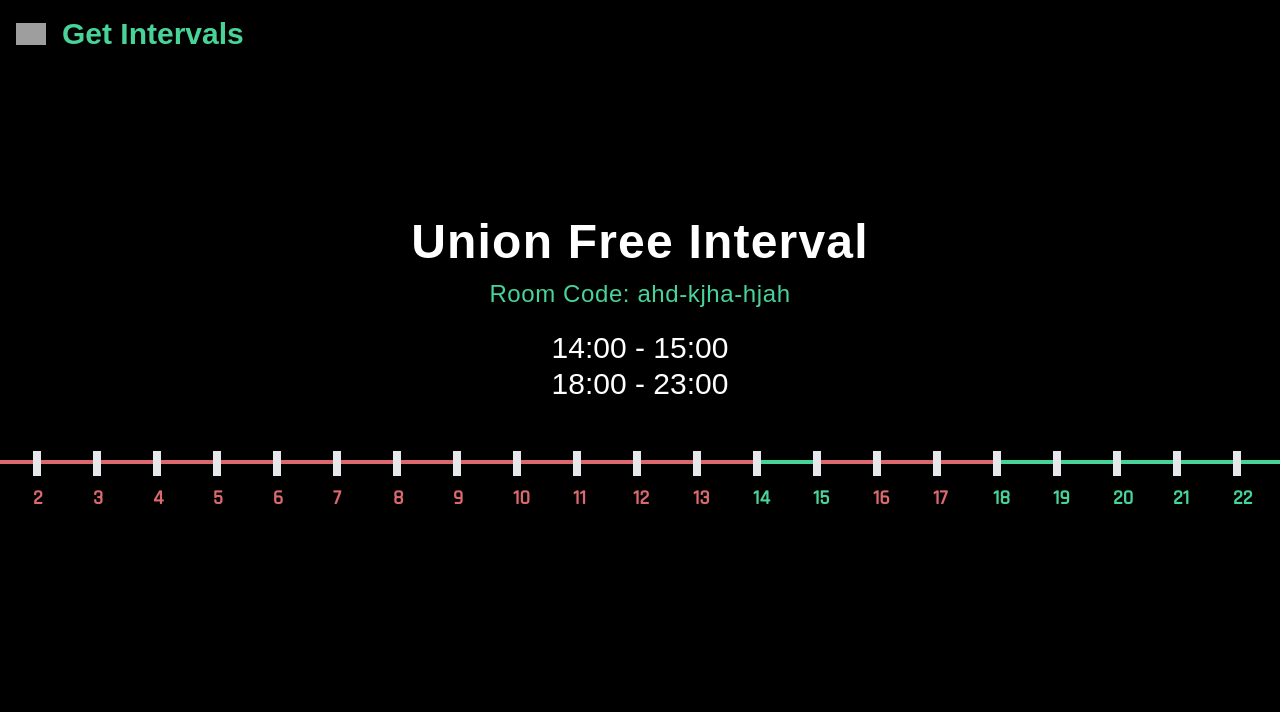
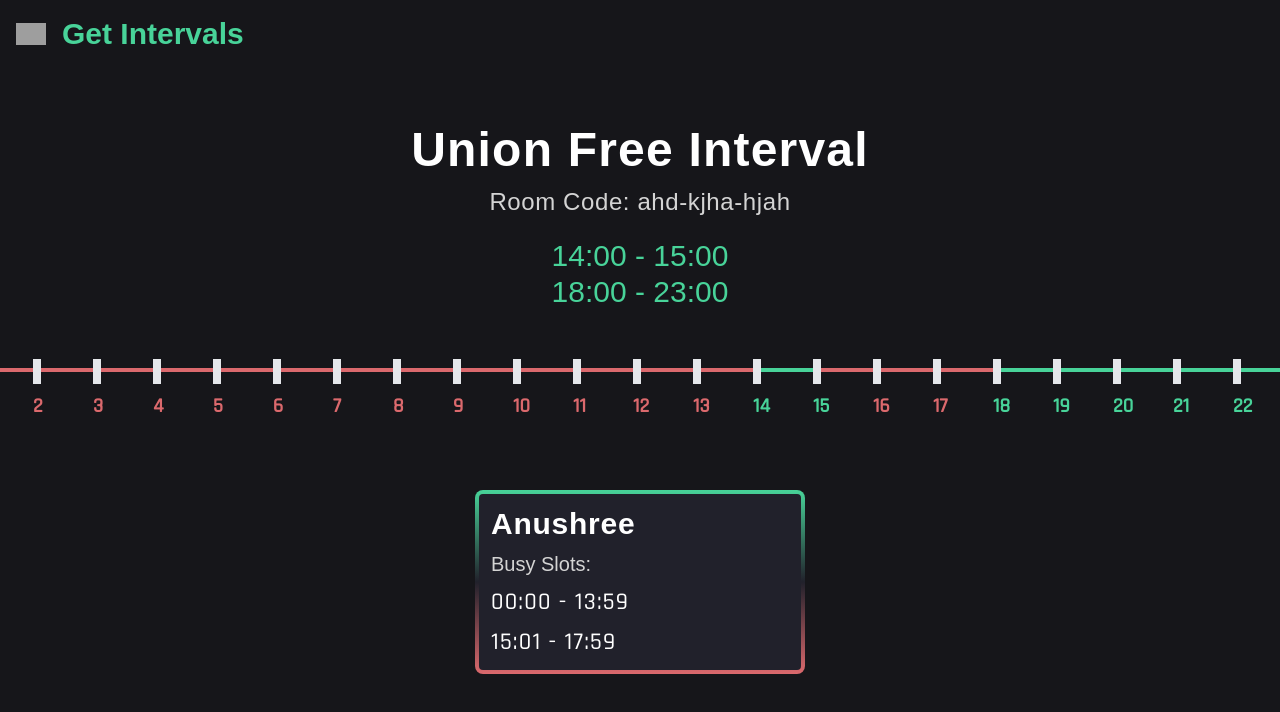
Before and after one commit to coderKrysio/get-interval, a Next.js app: page / in a window 1280 px wide. Shown: the top 712 px of the page. Built offline with nearby package versions, Linux system fonts and the light colour scheme; grey boxes are pictures that could not be loaded; a web font is replaced by a local one.

Commit message:
added memberinfo card

```diff
--- /dev/null
+++ b/components/MemberInfo.tsx
@@ -0,0 +1,29 @@
+import { rajdhani } from "@/lib/fonts"
+
+const MemberInfo = () => {
+    return (
+        <div className="min-h-36 w-[330px] rounded-lg bg-gradient-to-b from-[#48d399] via-[#21212b] to-[#db696d] p-1">
+            <div
+            className="w-full h-full bg-[#21212b] rounded-[4px] p-3 flex flex-col gap-[8px]"
+            >
+                <p
+                className="text-3xl font-semibold tracking-wide"
+                >Anushree</p>
+
+                <span
+                className="text-xl font-medium text-[#d4d4d4]"
+                >Busy Slots:</span>
+
+                <p
+                className={`text-2xl tracking-wider font-medium ${rajdhani.className}`}
+                >00:00 - 13:59</p>
+
+                <p
+                className={`text-2xl tracking-wider font-medium ${rajdhani.className}`}
+                >15:01 - 17:59</p>
+            </div>
+        </div>
+    )
+}
+
+export default MemberInfo
--- a/components/Results.tsx
+++ b/components/Results.tsx
@@ -1,12 +1,13 @@
 import Image from "next/image"
 import Timeline from "./Timeline"
+import MemberInfo from "./MemberInfo"
 
 const Results = () => {
     const roomCode = 'ahd-kjha-hjah'
 
     return (
         <div
-        className='w-screen h-screen flex flex-col justify-center items-center text-white'
+        className='w-screen min-h-screen flex flex-col justify-center items-center text-white bg-[#16161a]'
         >
             <div className="fixed top-0 left-0 flex justify-center items-center gap-4 m-4">
                 <Image
@@ -28,14 +29,16 @@ const Results = () => {
             >Union Free Interval</h2>
 
             <p
-            className="text-2xl font-medium tracking-wide my-3 text-[#48d399]"
+            className="text-2xl font-medium tracking-wide my-3 text-[#d4d4d4]"
             >Room Code: {roomCode}</p>
 
             <p
-            className="text-3xl my-2"
+            className="text-3xl text-[#48d399] my-2"
             >14:00 - 15:00 <br /> 18:00 - 23:00</p>
 
             <Timeline />
+
+            <MemberInfo />
         </div>
     )
 }
```
